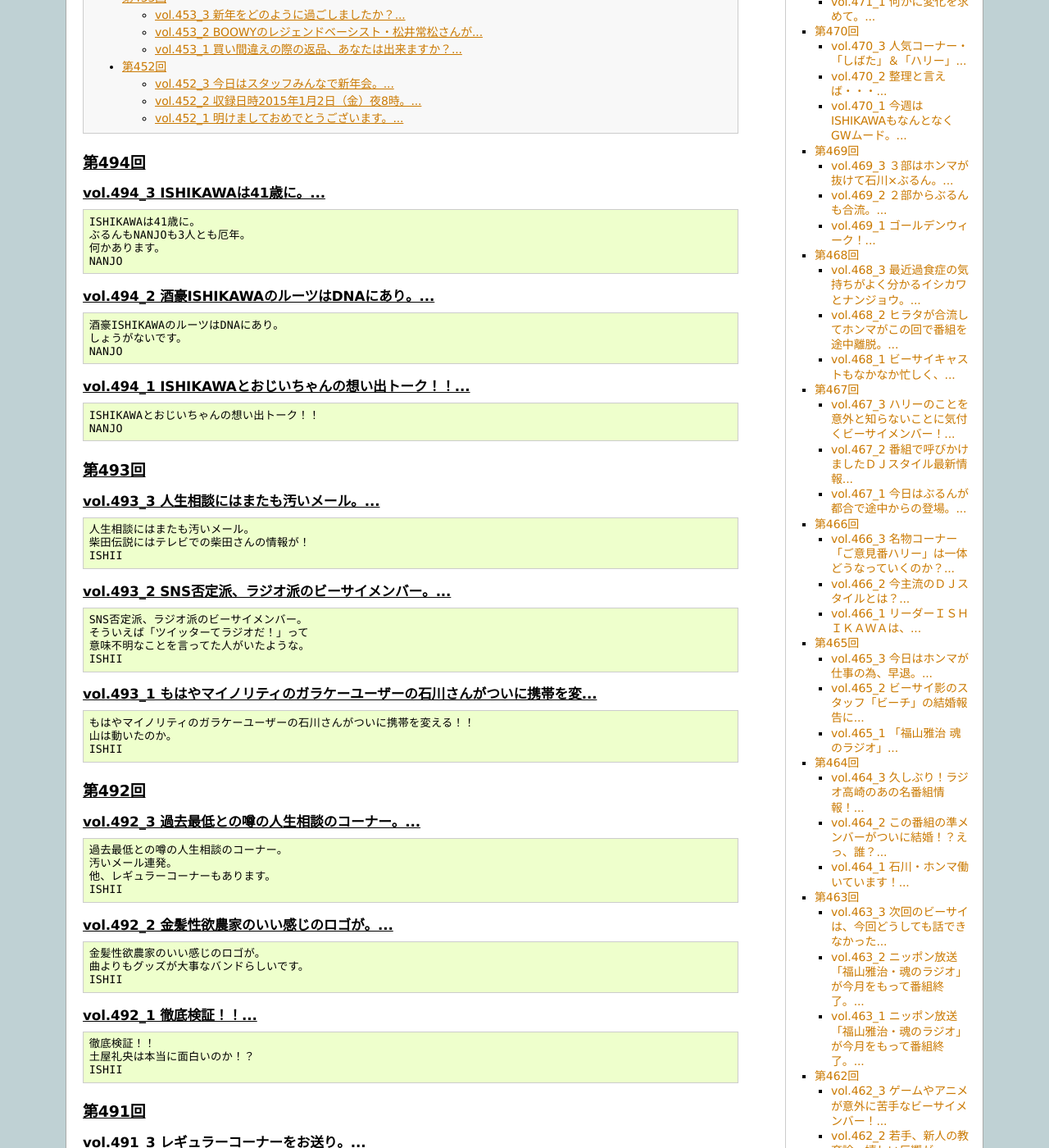
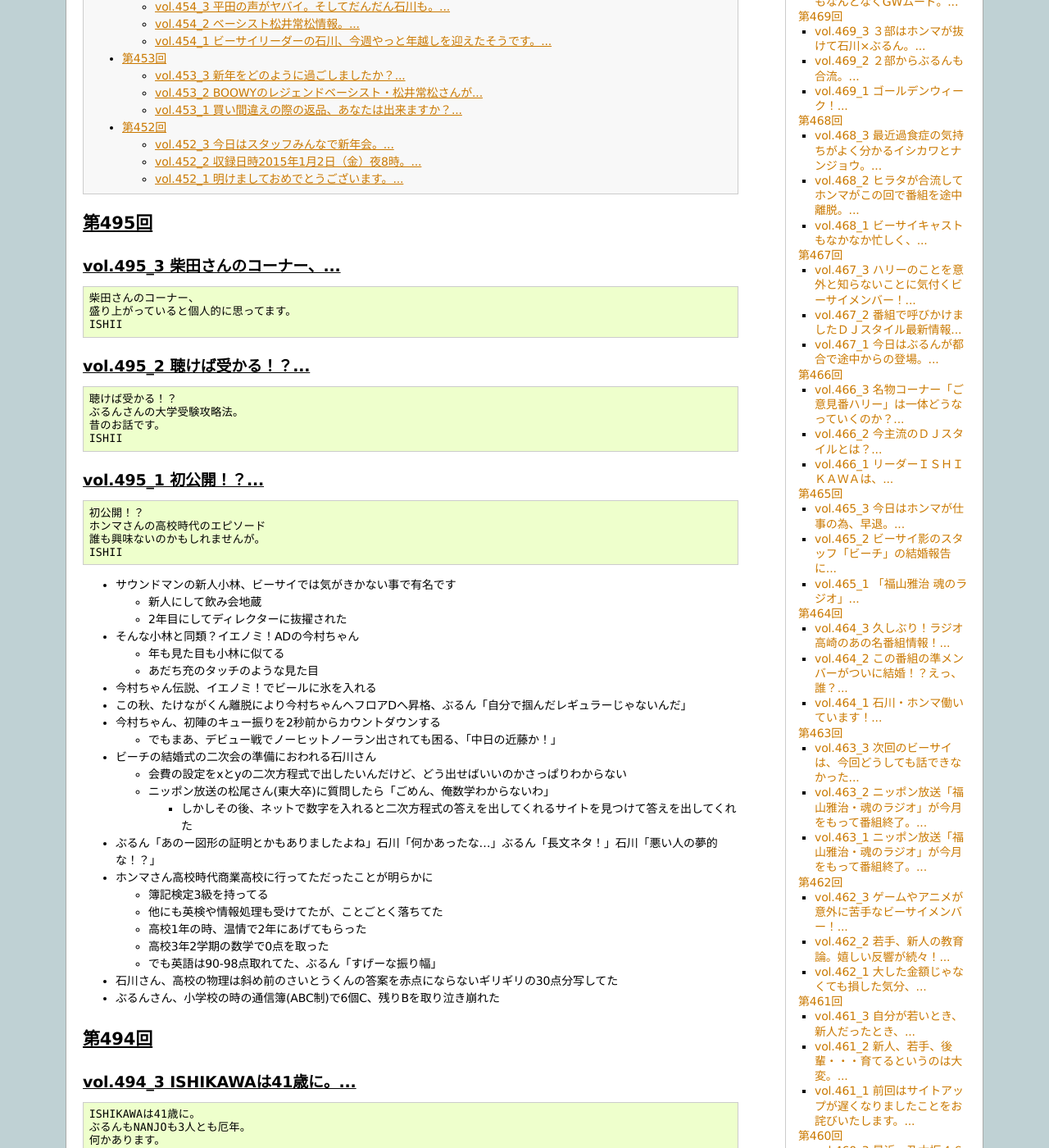
Before and after one commit to gosyujin/be-side, a Sphinx documentation site: the page built from source/2015.rst, in a window 1280 px wide and 1400 px high, scrolled down 3569 px. Shown: the whole window at 82% size. Built offline with Sphinx 7.4.7, drawn with Linux system fonts in a browser that asks for light colours; some of the changed text lies outside the part shown.

Commit message:
Update source

```diff
--- a/source/2015.rst
+++ b/source/2015.rst
@@ -1,10 +1,77 @@
-======
+1;95;0c======
 2015年
 ======
 
 .. contents::
    :depth: 2
    :local:
+
+第495回
+========
+
+vol.495_3 柴田さんのコーナー、...
+---------------------------------
+
+::
+
+   柴田さんのコーナー、
+   盛り上がっていると個人的に思ってます。
+   ISHII
+
+vol.495_2 聴けば受かる！？...
+-----------------------------
+
+::
+
+   聴けば受かる！？
+   ぶるんさんの大学受験攻略法。
+   昔のお話です。
+   ISHII
+
+vol.495_1 初公開！？...
+-----------------------
+
+::
+
+   初公開！？
+   ホンマさんの高校時代のエピソード
+   誰も興味ないのかもしれませんが。
+   ISHII
+
+* サウンドマンの新人小林、ビーサイでは気がきかない事で有名です
+
+  * 新人にして飲み会地蔵
+  * 2年目にしてディレクターに抜擢された
+
+* そんな小林と同類？イエノミ！ADの今村ちゃん
+
+  * 年も見た目も小林に似てる
+  * あだち充のタッチのような見た目
+
+* 今村ちゃん伝説、イエノミ！でビールに氷を入れる
+* この秋、たけながくん離脱により今村ちゃんへフロアDへ昇格、ぶるん「自分で掴んだレギュラーじゃないんだ」
+* 今村ちゃん、初陣のキュー振りを2秒前からカウントダウンする
+
+  * でもまあ、デビュー戦でノーヒットノーラン出されても困る、「中日の近藤か！」
+
+* ビーチの結婚式の二次会の準備におわれる石川さん
+
+  * 会費の設定をxとyの二次方程式で出したいんだけど、どう出せばいいのかさっぱりわからない
+  * ニッポン放送の松尾さん(東大卒)に質問したら「ごめん、俺数学わからないわ」
+
+    * しかしその後、ネットで数字を入れると二次方程式の答えを出してくれるサイトを見つけて答えを出してくれた
+
+* ぶるん「あのー図形の証明とかもありましたよね」石川「何かあったな…」ぶるん「長文ネタ！」石川「悪い人の夢的な！？」
+* ホンマさん高校時代商業高校に行ってただったことが明らかに
+
+  * 簿記検定3級を持ってる
+  * 他にも英検や情報処理も受けてたが、ことごとく落ちてた
+  * 高校1年の時、温情で2年にあげてもらった
+  * 高校3年2学期の数学で0点を取った
+  * でも英語は90-98点取れてた、ぶるん「すげーな振り幅」
+
+* 石川さん、高校の物理は斜め前のさいとうくんの答案を赤点にならないギリギリの30点分写してた
+* ぶるんさん、小学校の時の通信簿(ABC制)で6個C、残りBを取り泣き崩れた
 
 第494回
 ========
```
Also changed, not shown: 1 other file.
